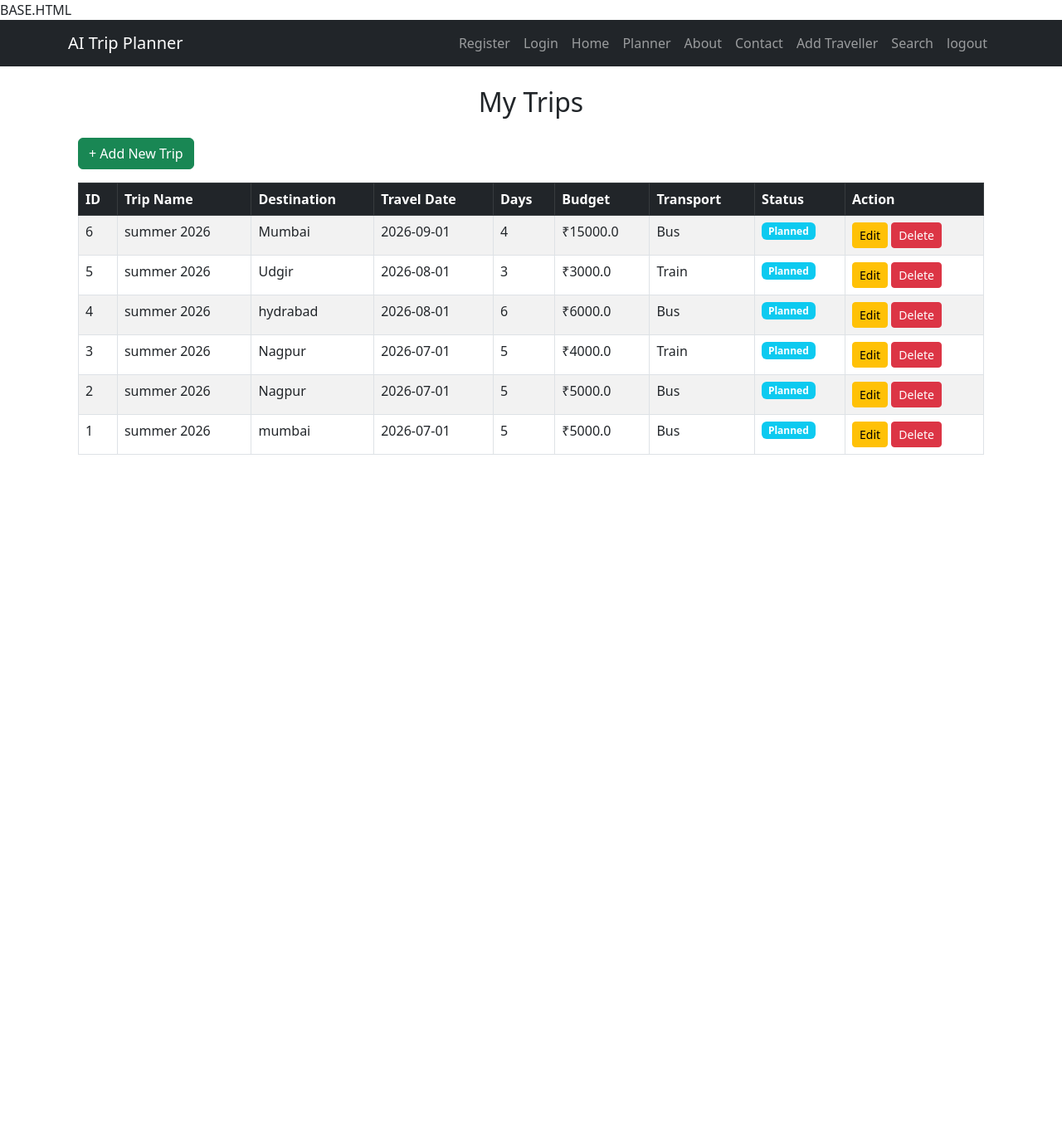
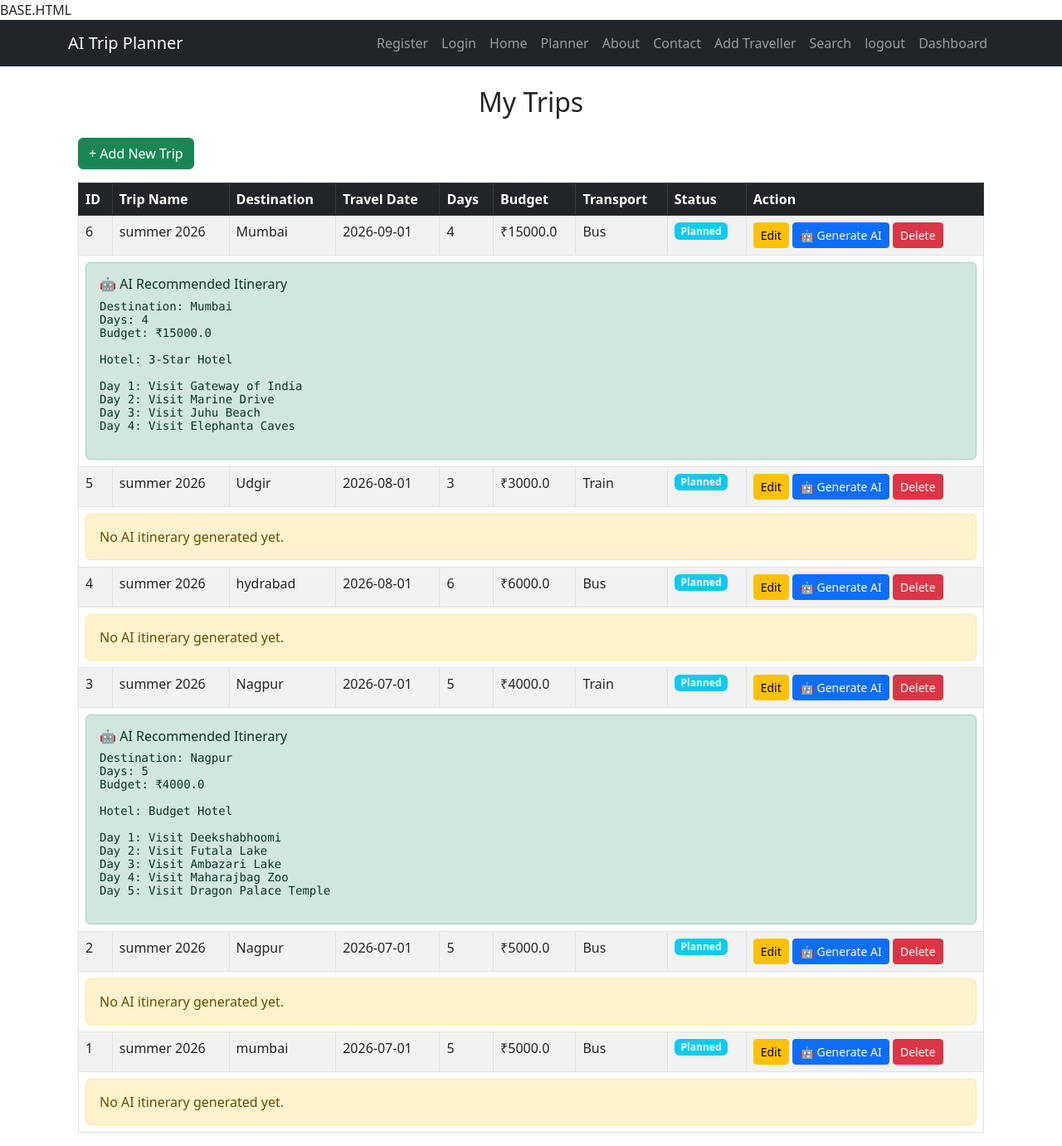
Before and after one commit to dnyanu-123/python-traning, a Flask app: page /my_trips in a window 1280 px wide. Shown: the whole page at 83% size. Before the commit the page ends 548 px from the top, so only its background shows below. Run offline with Flask 3, Linux system fonts and the light colour scheme; a user stored in the database is signed in; data comes from the database, SQL or seed files in the repository; both versions use the stored data as it was after the commit.

Commit message:
day 21 ai_recommed,ai_iterity

```diff
--- a/app.py
+++ b/app.py
@@ -358,7 +358,43 @@ def planner():
         travellers=travellers,
         total_travellers=len(travellers)
     )
+    #***************************************************dashboard section**********************************************
 
+@app.route("/dashboard")
+@login_required
+def dashboard():
+
+    conn = get_db()
+
+    total_users = conn.execute("""
+        SELECT COUNT(*) AS count
+        FROM users
+    """).fetchone()["count"]
+
+    total_travellers = conn.execute("""
+        SELECT COUNT(*) AS count
+        FROM travellers
+    """).fetchone()["count"]
+
+    total_trips = conn.execute("""
+        SELECT COUNT(*) AS count
+        FROM trips
+    """).fetchone()["count"]
+
+    total_budget = conn.execute("""
+        SELECT COALESCE(SUM(budget),0) AS total
+        FROM trips
+    """).fetchone()["total"]
+
+    conn.close()
+
+    return render_template(
+        "dashboard.html",
+        total_users=total_users,
+        total_travellers=total_travellers,
+        total_trips=total_trips,
+        total_budget=total_budget
+    )
 #*********************************************MY TRIPS SECTION**********************************************
 @app.route("/my_trips")
 @login_required
@@ -529,6 +565,64 @@ def delete_trip(trip_id):
     flash("Trip deleted successfully!", "success")
 
     return redirect(url_for("my_trips"))
+#************************************************edit trip section**********************************************
+
+@app.route("/edit_trip/<int:trip_id>", methods=["GET", "POST"])
+@login_required
+def edit_trip(trip_id):
+
+    conn = get_db()
+
+    trip = conn.execute("""
+        SELECT *
+        FROM trips
+        WHERE id = ?
+    """, (trip_id,)).fetchone()
+
+    if not trip:
+        conn.close()
+        flash("Trip not found.", "danger")
+        return redirect(url_for("my_trips"))
+
+    if request.method == "POST":
+
+        conn.execute("""
+            UPDATE trips
+            SET
+                trip_name = ?,
+                destination = ?,
+                travel_date = ?,
+                days = ?,
+                budget = ?,
+                transport = ?,
+                status = ?,
+                updated_at = CURRENT_TIMESTAMP
+            WHERE id = ?
+        """, (
+
+            request.form["trip_name"],
+            request.form["destination"],
+            request.form["travel_date"],
+            request.form["days"],
+            request.form["budget"],
+            request.form["transport"],
+            request.form["status"],
+            trip_id
+
+        ))
+
+        conn.commit()
+        conn.close()
+
+        flash("Trip updated successfully!", "success")
+        return redirect(url_for("my_trips"))
+
+    conn.close()
+
+    return render_template(
+        "edit_trip.html",
+        trip=trip
+    )
 
 #****************************Edit section******************************
 
@@ -610,6 +704,239 @@ def relationship_demo():
         travellers_joined=travellers_joined
     )
 
+#**************************recommedation section**************************
+@app.route("/recommend_trip", methods=["GET", "POST"])
+@login_required
+def recommend_trip():
+
+    itinerary = ""
+
+    places = {
+
+        "Goa": [
+            "Baga Beach",
+            "Fort Aguada",
+            "Calangute Beach",
+            "Anjuna Market",
+            "Dudhsagar Falls",
+            "Chapora Fort",
+            "Cruise Dinner"
+        ],
+
+        "Manali": [
+            "Mall Road",
+            "Hadimba Temple",
+            "Solang Valley",
+            "Atal Tunnel",
+            "Rohtang Pass",
+            "Jogini Falls",
+            "Local Shopping"
+        ],
+
+        "Kashmir": [
+            "Dal Lake",
+            "Gulmarg",
+            "Mughal Gardens",
+            "Pahalgam",
+            "Sonmarg",
+            "Shankaracharya Temple",
+            "Local Market"
+        ],
+
+        "Jaipur": [
+            "Hawa Mahal",
+            "City Palace",
+            "Amer Fort",
+            "Jal Mahal",
+            "Nahargarh Fort",
+            "Albert Hall Museum",
+            "Local Shopping"
+        ],
+
+        "Kerala": [
+            "Munnar",
+            "Tea Gardens",
+            "Alleppey Houseboat",
+            "Kochi",
+            "Athirapally Falls",
+            "Thekkady",
+            "Beach Visit"
+        ],
+
+        "Ooty": [
+            "Botanical Garden",
+            "Ooty Lake",
+            "Toy Train",
+            "Doddabetta Peak",
+            "Tea Factory",
+            "Rose Garden",
+            "Pykara Lake"
+        ]
+    }
+
+    if request.method == "POST":
+
+        destination = request.form["destination"]
+        budget = int(request.form["budget"])
+        days = int(request.form["days"])
+
+        itinerary = f"Destination: {destination}\n"
+        itinerary += f"Days: {days}\n"
+        itinerary += f"Budget: ₹{budget}\n\n"
+
+        if budget < 10000:
+            itinerary += "Hotel: Budget Hotel\n\n"
+        elif budget < 30000:
+            itinerary += "Hotel: 3-Star Hotel\n\n"
+        else:
+            itinerary += "Hotel: Luxury Resort\n\n"
+
+        activities = places[destination]
+
+        for i in range(days):
+            place = activities[i % len(activities)]
+            itinerary += f"Day {i+1}: Visit {place}\n"
+
+    return render_template(
+        "recommend_trip.html",
+        itinerary=itinerary
+    )
+#***********************************************generate AI section**********************************************
+@app.route("/generate_ai/<int:trip_id>")
+@login_required
+def generate_ai(trip_id):
+
+    conn = get_db()
+
+    trip = conn.execute("""
+        SELECT *
+        FROM trips
+        WHERE id = ?
+    """, (trip_id,)).fetchone()
+
+    if not trip:
+        flash("Trip not found.", "danger")
+        conn.close()
+        return redirect(url_for("my_trips"))
+
+    destination = trip["destination"]
+    days = trip["days"]
+    budget = trip["budget"]
+
+    places = {
+        "Goa": [
+            "Baga Beach",
+            "Fort Aguada",
+            "Calangute Beach",
+            "Anjuna Market",
+            "Dudhsagar Falls",
+            "Chapora Fort",
+            "Cruise Dinner"
+        ],
+        "Manali": [
+            "Mall Road",
+            "Hadimba Temple",
+            "Solang Valley",
+            "Atal Tunnel",
+            "Rohtang Pass",
+            "Jogini Falls",
+            "Local Shopping"
+        ],
+        "Kashmir": [
+            "Dal Lake",
+            "Gulmarg",
+            "Mughal Gardens",
+            "Pahalgam",
+            "Sonmarg",
+            "Shankaracharya Temple",
+            "Local Market"
+        ],
+        "Jaipur": [
+            "Hawa Mahal",
+            "City Palace",
+            "Amer Fort",
+            "Jal Mahal",
+            "Nahargarh Fort",
+            "Albert Hall Museum",
+            "Local Shopping"
+        ],
+        "Kerala": [
+            "Munnar",
+            "Tea Gardens",
+            "Alleppey Houseboat",
+            "Kochi",
+            "Athirapally Falls",
+            "Thekkady",
+            "Beach Visit"
+        ],
+        "Ooty": [
+            "Botanical Garden",
+            "Ooty Lake",
+            "Toy Train",
+            "Doddabetta Peak",
+            "Tea Factory",
+            "Rose Garden",
+            "Pykara Lake"
+        ],
+        "Nagpur": [
+            "Deekshabhoomi",
+            "Futala Lake",
+            "Ambazari Lake",
+            "Maharajbag Zoo",
+            "Dragon Palace Temple",
+            "Sitabuldi Fort",
+            "Zero Mile Stone"
+                ],
+
+        "Pune": [
+            "Shaniwar Wada",
+            "Aga Khan Palace",
+            "Sinhagad Fort",
+            "Khadakwasla Dam",
+            "Phoenix Mall",
+            "Saras Baug",
+            "FC Road"
+        ],
+
+        "Mumbai": [
+            "Gateway of India",
+            "Marine Drive",
+            "Juhu Beach",
+            "Elephanta Caves",
+            "Bandra Bandstand",
+            "Colaba Causeway",
+            "Siddhivinayak Temple"
+]
+}
+
+    itinerary = f"Destination: {destination}\n"
+    itinerary += f"Days: {days}\n"
+    itinerary += f"Budget: ₹{budget}\n\n"
+
+    if budget < 10000:
+        itinerary += "Hotel: Budget Hotel\n\n"
+    elif budget < 30000:
+        itinerary += "Hotel: 3-Star Hotel\n\n"
+    else:
+        itinerary += "Hotel: Luxury Resort\n\n"
+
+    activities = places.get(destination, ["Explore Local Attractions"])
+
+    for i in range(days):
+        itinerary += f"Day {i+1}: Visit {activities[i % len(activities)]}\n"
+
+    conn.execute("""
+        UPDATE trips
+        SET ai_itinerary = ?
+        WHERE id = ?
+    """, (itinerary, trip_id))
+
+    conn.commit()
+    conn.close()
+
+    flash("AI itinerary generated successfully!", "success")
+
+    return redirect(url_for("my_trips"))
 
 if __name__ == "__main__":
     init_db()
--- a/templates/base.html
+++ b/templates/base.html
@@ -25,7 +25,7 @@ BASE.HTML
             <a class="nav-link" href="{{ url_for('add_traveller') }}">Add Traveller</a>
             <a class="nav-link" href="{{ url_for('search') }}">Search</a>
             <a class="nav-link" href="{{ url_for('logout') }}">logout</a>
-
+            <a class="nav-link" href="{{ url_for('dashboard') }}">Dashboard </a>
         </div>
     </div>
 </nav>
--- a/templates/my_trips.html
+++ b/templates/my_trips.html
@@ -49,17 +49,48 @@
             <td>
 
                 <!-- Edit -->
-                <a href="#" class="btn btn-warning btn-sm">
+
+                <a href="{{ url_for('edit_trip', trip_id=trip.id) }}"
+                    class="btn btn-warning btn-sm">
                     Edit
                 </a>
 
+                <a href="{{ url_for('generate_ai', trip_id=trip.id) }}"
+                     class="btn btn-primary btn-sm">
+                    🤖 Generate AI
+                </a>
+
                 <!-- Delete -->
-                <a href="#" class="btn btn-danger btn-sm">
+                <a href="{{ url_for('delete_trip', trip_id=trip.id) }}"
+                   class="btn btn-danger btn-sm">
                     Delete
                 </a>
 
             </td>
 
+        </tr>
+        <tr>
+    <td colspan="9">
+
+        {% if trip['ai_itinerary'] %}
+
+            <div class="alert alert-success mb-0">
+
+                <h6>🤖 AI Recommended Itinerary</h6>
+
+                <pre>{{ trip['ai_itinerary'] }}</pre>
+
+            </div>
+
+        {% else %}
+
+            <div class="alert alert-warning mb-0">
+                No AI itinerary generated yet.
+            </div>
+
+        {% endif %}
+
+        </td>
         </tr>
         {% endfor %}
 
```
Also changed, not shown: templates/dashboard.html (added, +55 -0 lines), templates/edit_trip.html (added, +133 -0 lines), templates/recommend_trip.html (added, +73 -0 lines), trip_planner.db.
